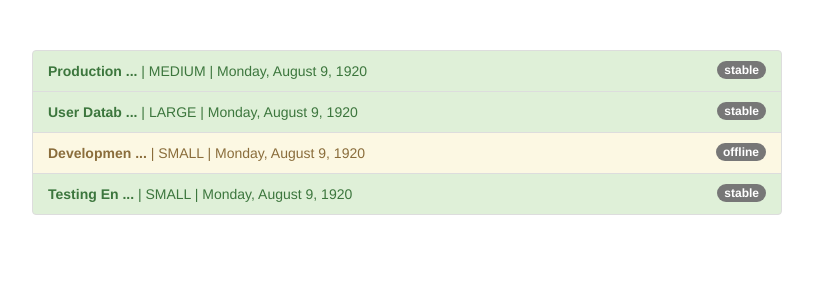
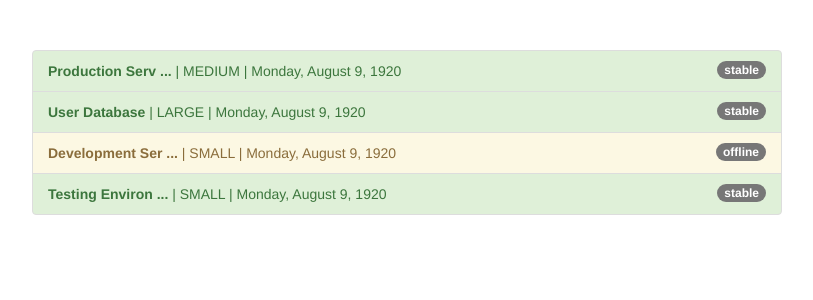
Before and after one commit to pandacreep/angular-complete-learn, an Angular app: page / in a window 1280 px wide. Shown: the top 300 px of the page, without its empty margins (233-1046 px from the left). Built offline with nearby package versions, Linux system fonts and the light colour scheme.

Commit message:
Parametrizing custom Pipe

```diff
--- a/src/app/app.component.html
+++ b/src/app/app.component.html
@@ -10,7 +10,7 @@
             class="badge">
             {{ server.status }}
           </span>
-          <strong>{{ server.name | shorten }}</strong> |
+          <strong>{{ server.name | shorten:15 }}</strong> |
           {{ server.instanceType | uppercase }} |
           {{ server.started | date:'fullDate' }}
         </li>
--- a/src/app/shortem.pipe.ts
+++ b/src/app/shortem.pipe.ts
@@ -4,9 +4,9 @@ import { Pipe, PipeTransform } from '@angular/core';
   name: 'shorten'
 })
 export class ShortenPipe implements PipeTransform {
-  transform(value: any) {
-	if (value.length > 10) {
-	  return value.substr(0, 10) + ' ...';
+  transform(value: any, limit: number) {
+	if (value.length > limit) {
+	  return value.substr(0, limit) + ' ...';
 	}
     return value;
   }
```
